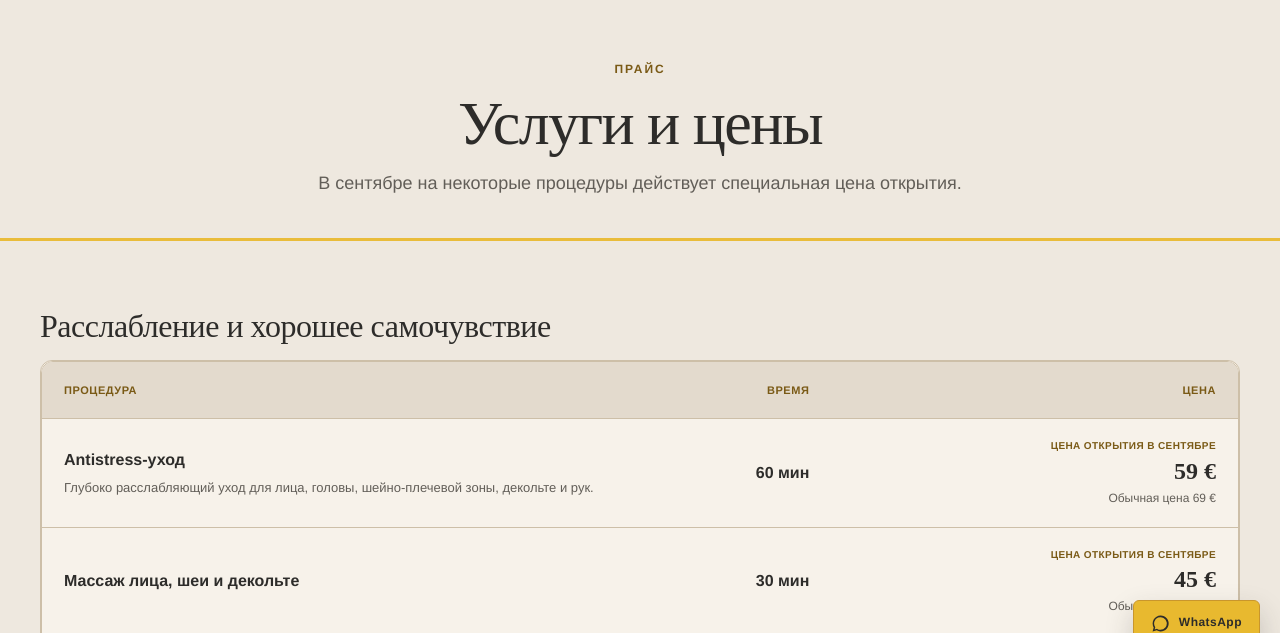
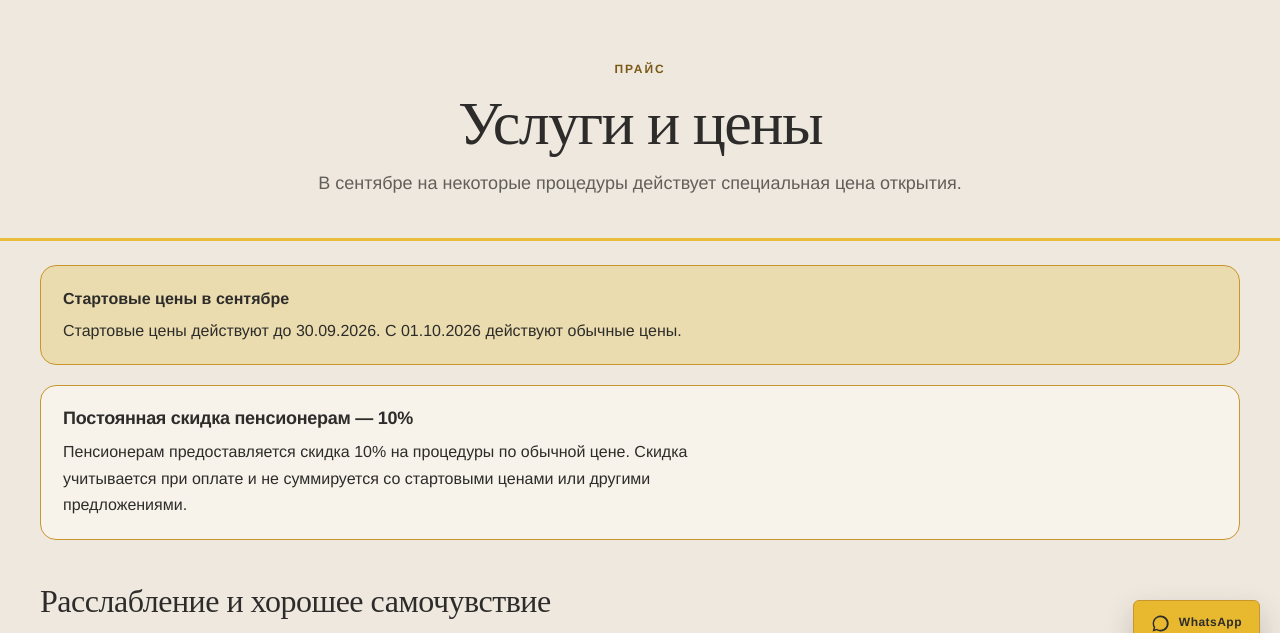
Before and after one commit to SvitSh/elvira-studio, a plain HTML site: page ru/hinnasto.html in a window 1280 px wide. Shown: the part 134-767 px from the top of the page. Drawn offline with Linux system fonts and the light colour scheme.

Commit message:
Update pricing notices and pensioner discount

```diff
--- a/ru/hinnasto.html
+++ b/ru/hinnasto.html
@@ -16,7 +16,7 @@
 <link href="../img/favicon.png" rel="icon" type="image/png" sizes="128x128"/>
 <link href="../img/favicon.png" rel="shortcut icon" type="image/png"/>
 <link href="../img/favicon.png" rel="apple-touch-icon"/>
-<link href="../style.css?v=20260901-3" rel="stylesheet"/>
+<link href="../style.css?v=20260907-2" rel="stylesheet"/>
 </head>
 <body>
 <!-- Skip link -->
@@ -65,6 +65,15 @@
 <!-- PRICE LIST -->
 <section class="price-shell">
 <div class="container">
+<!-- OPENING PRICE NOTE -->
+<div class="price-offer-note">
+<strong>Стартовые цены в сентябре</strong>
+<p>Стартовые цены действуют до 30.09.2026. С 01.10.2026 действуют обычные цены.</p>
+</div>
+<aside class="pensioner-discount" aria-labelledby="pensioner-discount-title">
+  <h2 id="pensioner-discount-title">Постоянная скидка пенсионерам — 10%</h2>
+  <p>Пенсионерам предоставляется скидка 10% на процедуры по обычной цене. Скидка учитывается при оплате и не суммируется со стартовыми ценами или другими предложениями.</p>
+</aside>
 <!-- RENTOUTUMINEN JA HYVÄ OLO -->
 <div class="price-category">
 <h2>Расслабление и хорошее самочувствие</h2>
@@ -224,11 +233,6 @@
 </table>
 </div>
 </div>
-<!-- OPENING PRICE NOTE -->
-<div class="price-offer-note">
-<strong>Цены открытия в сентябре</strong>
-<p>Цены открытия действуют до 30.09.2026. С 01.10.2026 действуют обычные цены.</p>
-</div>
 <!-- BOOKING -->
 <div class="price-actions">
 <a class="btn btn-primary" href="index.html#bookingForm">Записаться</a>
--- a/style.css
+++ b/style.css
@@ -4249,3 +4249,31 @@ footer {
 html:has(.booking-dialog[open]) {
   overflow: hidden;
 }
+
+/* Permanent pensioner benefit, separate from opening prices. */
+.pensioner-discount {
+  margin-top: 20px;
+  padding: 20px 22px;
+  border: 1px solid var(--gold);
+  border-radius: var(--radius);
+  background: var(--paper);
+}
+
+.pensioner-discount h2 {
+  margin-bottom: 8px;
+  font-family: var(--sans);
+  font-size: 18px;
+  font-weight: 600;
+  line-height: 1.4;
+}
+
+.pensioner-discount p {
+  max-width: 80ch;
+  margin: 0;
+  color: var(--ink);
+}
+
+/* Opening information now begins the price list, above the categories. */
+.price-shell > .container > .price-offer-note:first-child {
+  margin-top: 0;
+}
```
Also changed, not shown: en/hinnasto.html (+10 -6 lines), hinnasto.html (+15 -11 lines).
